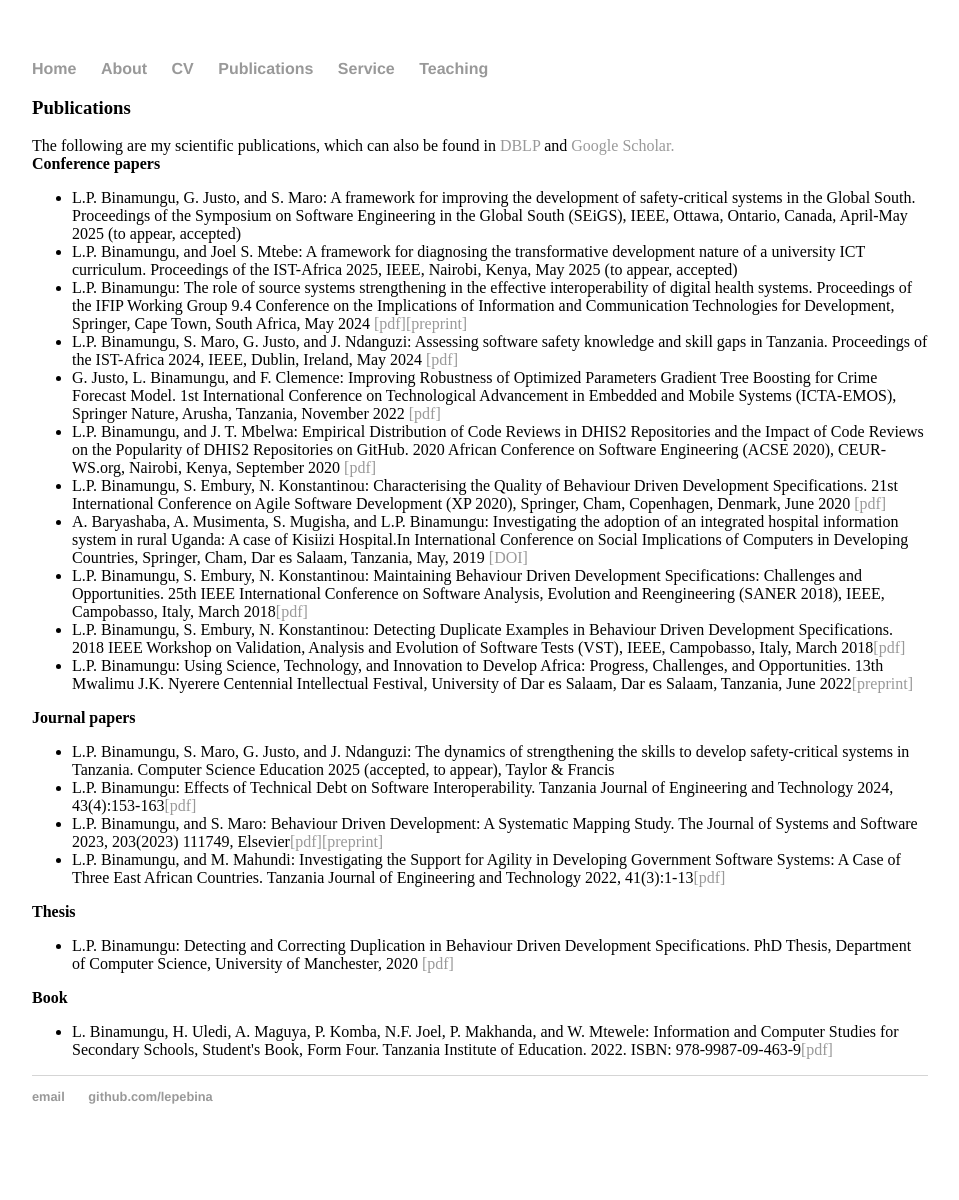
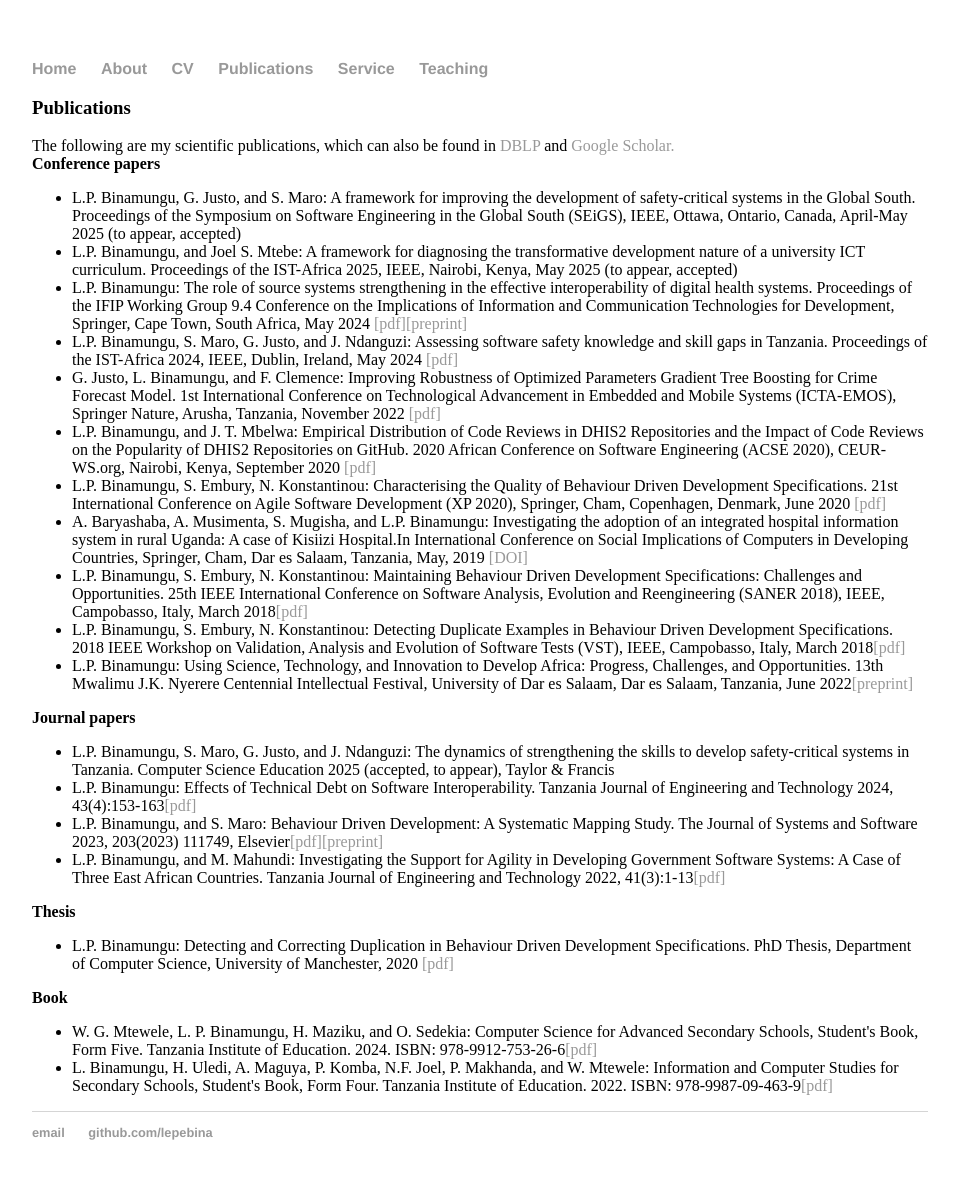
Before and after one commit to lepebina/lepebina.github.io, a Jekyll site: the page built from publications.html, in a window 1280 px wide. Shown: the whole page, without its empty margins (160-1119 px from the left). Built offline with Jekyll 4.4.1, drawn with Linux system fonts in a browser that asks for light colours; before the commit the page ends 1164 px from its top, so only the background shows below that.

Commit message:
Update publications.html

```diff
--- a/publications.html
+++ b/publications.html
@@ -38,7 +38,9 @@ title: Leonard Peter Binamungu
 
 	<b>Book</b>
 	<ul>
+	   <li>W. G. Mtewele, L. P. Binamungu, H. Maziku, and O. Sedekia: Computer Science for Advanced Secondary Schools, Student's Book, Form Five. Tanzania Institute of Education. 2024. ISBN: 978-9912-753-26-6<a href="https://online.fliphtml5.com/rwbnv/ydyg/#p=1">[pdf]</a></li>
 	   <li>L. Binamungu, H. Uledi, A. Maguya, P. Komba, N.F. Joel, P. Makhanda, and W. Mtewele: Information and Computer Studies for Secondary Schools, Student's Book, Form Four. Tanzania Institute of Education. 2022. ISBN: 978-9987-09-463-9<a href="https://online.fliphtml5.com/rwbnv/ydyg/#p=1">[pdf]</a></li>
+
 
 	</ul>
 </div><!-- /.blurb -->
```
